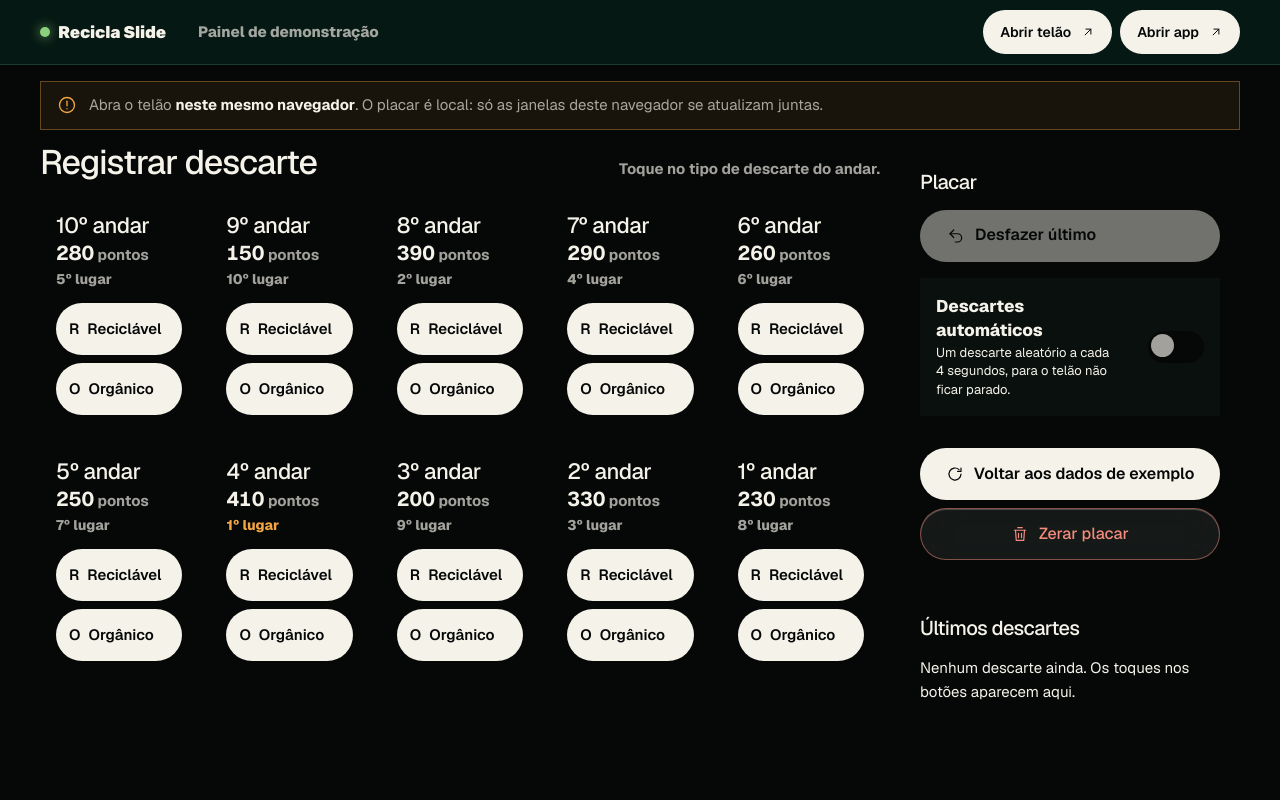
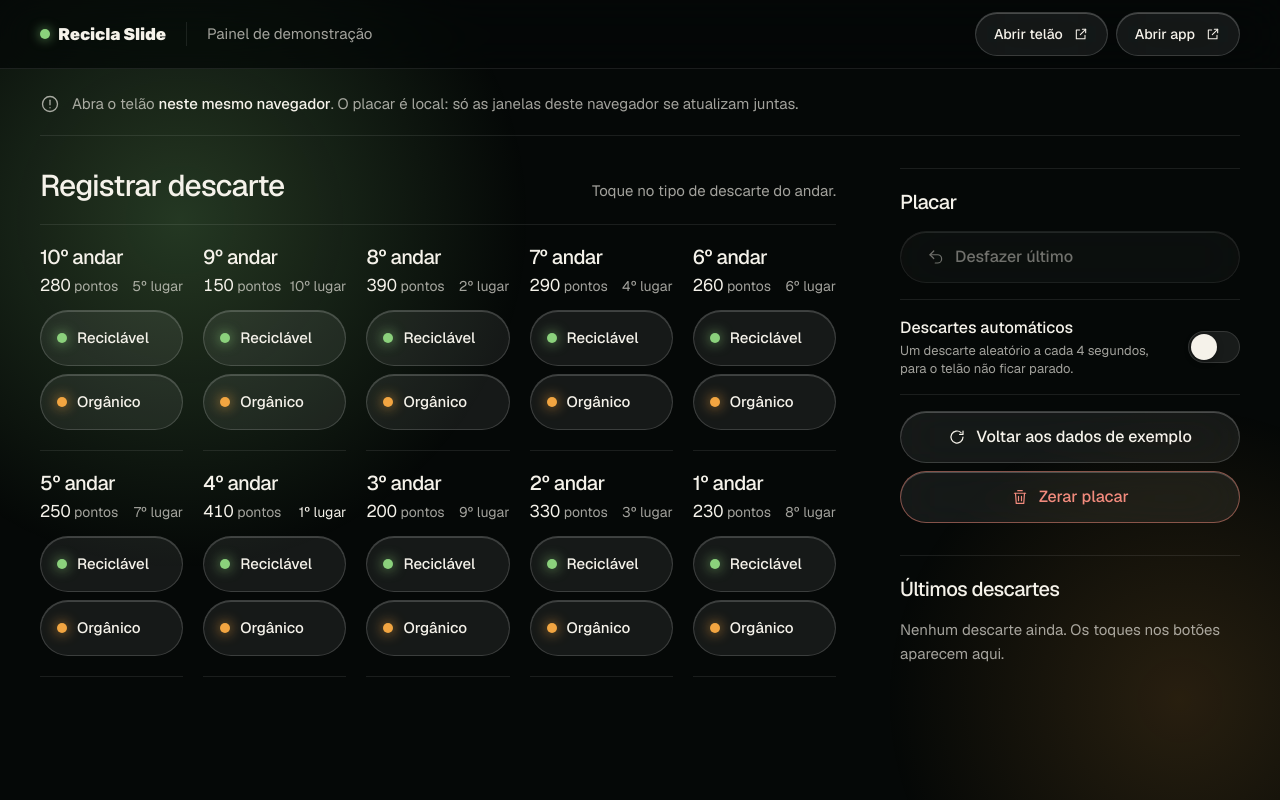
Before and after one commit to tafnerdev/recicla-app, a website with bundled scripts: page demo/index.html in a window 1280 px wide. Built offline with nearby package versions, Linux system fonts and the light colour scheme; a web font is replaced by a local one.

Commit message:
Redesign, etapa 7: painel de demonstração e página 404
- Painel: mesmo layout e funções; andares em blocos separados por linha
  fina, botões de vidro de 56 px com ponto colorido (sem fichas R e O),
  chave com trilho em --trilho e bolinha clara (verde quando ligada),
  zerar em --erro, teclas com borda fina
- 404: luz ambiente, prédio em SVG com todos os andares apagados, "Esse
  andar não existe." e o botão principal para voltar ao início

Co-Authored-By: Claude Opus 5.5 <noreply@anthropic.com>
Claude-Session: https://claude.ai/code/session_017Uo4h7p6QncwdAJRiagarF

```diff
--- a/css/demo.css
+++ b/css/demo.css
@@ -1,30 +1,44 @@
-/* Recicla Slide: painel de demonstração (/demo). Ferramenta de operador: denso e direto. */
+/* Recicla Slide: painel de demonstração (/demo). Ferramenta de operador: mesmo layout, pele nova. */
+
+.d-luz-1 {
+  left: -200px;
+  top: -160px;
+  width: 760px;
+  height: 760px;
+}
+
+.d-luz-2 {
+  right: -220px;
+  bottom: -220px;
+  width: 640px;
+  height: 640px;
+}
 
 .d-topo {
   position: sticky;
   top: 0;
   z-index: var(--z-cabecalho);
-  background: rgb(7 27 22 / 0.9);
-  backdrop-filter: blur(14px);
-  -webkit-backdrop-filter: blur(14px);
-  border-bottom: 1px solid rgb(36 73 62 / 0.7);
+  padding-top: env(safe-area-inset-top);
+  background: rgba(5, 8, 7, 0.72);
+  -webkit-backdrop-filter: blur(20px) saturate(160%);
+  backdrop-filter: blur(20px) saturate(160%);
+  border-bottom: 1px solid var(--linha);
 }
 
 .d-topo__linha {
   display: flex;
   align-items: center;
   flex-wrap: wrap;
-  gap: var(--e-2) var(--e-4);
-  min-height: 64px;
+  gap: var(--e-2) var(--e-5);
+  min-height: 68px;
   padding-block: var(--e-2);
 }
 
 .d-topo__nome {
-  padding-left: var(--e-4);
-  border-left: 1px solid var(--borda);
+  padding-left: var(--e-5);
+  border-left: 1px solid var(--linha);
   color: var(--texto-2);
-  font-weight: 800;
-  font-size: 0.9375rem;
+  font-size: 15px;
   white-space: nowrap;
 }
 
@@ -36,14 +50,13 @@
 
 .d-topo__links .botao {
   min-height: 44px;
-  padding: 0 var(--e-4);
-  font-size: 0.875rem;
+  padding: 0 18px;
+  font-size: 14px;
 }
 
 .d-topo__links .icone {
-  width: 1em;
-  height: 1em;
-  transform: rotate(-45deg);
+  width: 16px;
+  height: 16px;
 }
 
 @media (max-width: 560px) {
@@ -62,31 +75,28 @@
 }
 
 .d-principal {
-  padding-block: var(--e-4) var(--e-8);
+  padding-block: var(--e-6) var(--e-10);
 }
 
 .d-aviso {
   display: flex;
   align-items: flex-start;
   gap: var(--e-3);
-  padding: var(--e-3) var(--e-4);
-  border-radius: var(--r-interno);
-  background: rgb(242 165 65 / 0.08);
-  border: 1px solid rgb(242 165 65 / 0.35);
+  padding-bottom: var(--e-5);
+  border-bottom: 1px solid var(--linha);
   color: var(--texto-2);
-  font-size: 0.9375rem;
-  line-height: 1.5;
+  font-size: 15px;
+  line-height: 22px;
 }
 
 .d-aviso strong {
   color: var(--texto);
+  font-weight: 500;
 }
 
 .d-aviso [data-icone] {
-  display: inline-grid;
   margin-top: 1px;
-  color: var(--laranja);
-  flex: none;
+  color: var(--texto-2);
 }
 
 .d-aviso .icone {
@@ -98,19 +108,20 @@
 
 .d-grade {
   display: grid;
-  gap: var(--e-5);
-  margin-top: var(--e-5);
+  gap: var(--e-8);
+  margin-top: var(--e-7);
 }
 
 @media (min-width: 1100px) {
   .d-grade {
     grid-template-columns: minmax(0, 1fr) 340px;
+    gap: var(--e-9);
     align-items: start;
   }
 
   .d-lado {
     position: sticky;
-    top: calc(64px + var(--e-5));
+    top: calc(68px + var(--e-6));
   }
 }
 
@@ -118,12 +129,12 @@
   display: grid;
   grid-template-columns: repeat(auto-fill, minmax(160px, 1fr));
   gap: var(--e-3);
-  margin-top: var(--e-5);
+  margin-top: var(--e-7);
 }
 
 .d-carregando .esqueleto {
-  height: 196px;
-  border-radius: var(--r-cartao);
+  height: 176px;
+  border-radius: 20px;
 }
 
 .d-erro {
@@ -142,38 +153,43 @@
   align-items: baseline;
   flex-wrap: wrap;
   justify-content: space-between;
-  gap: var(--e-2) var(--e-4);
+  gap: var(--e-2) var(--e-5);
 }
 
 .d-andares__cabeca h1 {
-  font-size: clamp(1.625rem, 1.3rem + 1.2vw, 2.125rem);
+  font-size: 30px;
+  line-height: 36px;
+  font-weight: 500;
 }
 
 .d-ultimo {
-  min-height: 1.6em;
+  min-height: 22px;
   color: var(--texto-2);
-  font-weight: 700;
-  font-size: 0.9375rem;
+  font-size: 15px;
+  line-height: 22px;
 }
 
 .d-ultimo strong {
   color: var(--texto);
+  font-weight: 500;
 }
 
 .d-vazio {
-  margin-top: var(--e-3);
-  padding: var(--e-3) var(--e-4);
-  border-radius: var(--r-interno);
-  border: 1px dashed var(--borda-forte);
+  margin-top: var(--e-4);
+  padding: var(--e-3) 0;
+  border-top: 1px solid var(--linha);
+  border-bottom: 1px solid var(--linha);
   color: var(--texto-2);
-  font-weight: 700;
+  font-size: 15px;
 }
 
+/* Cada andar: bloco simples separado por linha fina */
 .d-lista {
   display: grid;
   grid-template-columns: repeat(auto-fill, minmax(160px, 1fr));
-  gap: var(--e-3);
-  margin-top: var(--e-4);
+  column-gap: var(--e-6);
+  margin-top: var(--e-5);
+  border-top: 1px solid var(--linha);
 }
 
 @media (min-width: 560px) and (max-width: 1099px) {
@@ -189,44 +205,43 @@
 @media (min-width: 1100px) {
   .d-lista {
     grid-template-columns: repeat(5, minmax(0, 1fr));
+    column-gap: var(--e-5);
   }
 }
 
 .d-andar {
   position: relative;
   display: grid;
+  align-content: start;
   gap: var(--e-3);
-  padding: var(--e-4);
-  border-radius: var(--r-cartao);
-  background: var(--cartao);
-  border: 1px solid var(--borda);
-  transition: transform var(--t-ui) var(--ease-saida);
+  padding: var(--e-5) 0;
+  border-bottom: 1px solid var(--linha);
 }
 
-.d-andar[aria-current='true'] {
-  border-color: var(--verde);
-  box-shadow: 0 0 0 3px rgb(139 209 124 / 0.22);
+.d-andar[aria-current='true'] .d-andar__nome::after {
+  content: '';
+  display: inline-block;
+  width: 6px;
+  height: 6px;
+  margin-left: 8px;
+  border-radius: 50%;
+  background: var(--texto);
+  vertical-align: middle;
 }
 
 .d-andar__brilho {
   position: absolute;
-  inset: -1px;
-  border-radius: inherit;
-  background: rgb(139 209 124 / 0.2);
-  box-shadow: inset 0 0 0 2px rgb(182 234 168 / 0.7);
+  inset: 4px -8px;
+  border-radius: 16px;
+  background: rgba(255, 255, 255, 0.06);
   opacity: 0;
   pointer-events: none;
 }
 
-.d-andar__brilho[data-tipo='organico'] {
-  background: rgb(242 165 65 / 0.18);
-  box-shadow: inset 0 0 0 2px rgb(242 165 65 / 0.75);
-}
-
 .d-andar__nome {
-  font-size: 1.375rem;
-  line-height: 1.1;
-  letter-spacing: -0.02em;
+  font-size: 20px;
+  line-height: 24px;
+  font-weight: 500;
   white-space: nowrap;
 }
 
@@ -239,26 +254,24 @@
   margin-top: calc(-1 * var(--e-2));
 }
 
+.d-andar__pontos {
+  color: var(--texto-2);
+  font-size: 14px;
+}
+
+.d-andar__pontos .numero {
+  color: var(--texto);
+  font-size: 17px;
+}
+
 .d-andar__posicao {
   color: var(--texto-2);
-  font-size: 0.875rem;
-  font-weight: 800;
+  font-size: 14px;
   white-space: nowrap;
 }
 
 .d-andar[data-posicao='1'] .d-andar__posicao {
-  color: var(--laranja);
-}
-
-.d-andar__pontos {
-  color: var(--texto-2);
-  font-size: 0.9375rem;
-  font-weight: 700;
-}
-
-.d-andar__pontos .numero {
   color: var(--texto);
-  font-size: 1.25rem;
 }
 
 .d-andar__botoes {
@@ -266,24 +279,39 @@
   gap: var(--e-2);
 }
 
-.d-andar__botoes .botao {
+/* Botões de vidro com ponto colorido, 56 px */
+.d-tipo {
   justify-content: flex-start;
-  min-height: 52px;
-  padding: 0 var(--e-4) 0 var(--e-3);
-  gap: var(--e-2);
-  font-size: 0.9375rem;
+  min-height: 56px;
+  padding: 0 var(--e-4);
+  gap: 10px;
+  border-color: rgba(255, 255, 255, 0.16);
+  background: var(--vidro);
+  color: var(--texto);
+  font-size: 15px;
+  font-weight: 500;
+  box-shadow: inset 0 1px 0 rgba(255, 255, 255, 0.18);
+}
+
+.d-tipo::after {
+  background: rgba(255, 255, 255, 0.05);
+}
+
+.d-tipo .ponto {
+  --tam-ponto: 10px;
 }
 
 /* Lateral */
 
 .d-lado {
   display: grid;
-  gap: var(--e-4);
+  gap: var(--e-7);
 }
 
 @media (min-width: 700px) and (max-width: 1099px) {
   .d-lado {
     grid-template-columns: 1fr 1fr;
+    column-gap: var(--e-7);
   }
 
   .d-historico {
@@ -291,18 +319,16 @@
   }
 }
 
-.d-lado .cartao {
-  padding: var(--e-5);
+.d-bloco {
+  padding-top: var(--e-5);
+  border-top: 1px solid var(--linha);
 }
 
 .d-lado h2 {
-  font-size: 1.25rem;
   margin-bottom: var(--e-4);
-}
-
-.d-desfazer [data-icone],
-.d-controles__perigo [data-icone] {
-  display: inline-grid;
+  font-size: 20px;
+  line-height: 26px;
+  font-weight: 500;
 }
 
 .d-desfazer {
@@ -316,30 +342,32 @@
   align-items: center;
   gap: var(--e-4);
   margin-top: var(--e-4);
-  padding: var(--e-4);
-  border-radius: var(--r-interno);
-  background: var(--fundo-2);
+  padding: var(--e-4) 0;
+  border-top: 1px solid var(--linha);
+  border-bottom: 1px solid var(--linha);
 }
 
 .d-auto__titulo {
-  font-weight: 800;
+  font-size: 16px;
+  font-weight: 500;
 }
 
 .d-auto__texto {
   margin-top: 2px;
-  color: var(--texto-3);
-  font-size: 0.8125rem;
-  line-height: 1.45;
+  color: var(--texto-2);
+  font-size: 13px;
+  line-height: 18px;
 }
 
+/* Chave: trilho em --trilho, bolinha --texto; ligada, trilho verde */
 .d-chave {
   position: relative;
   flex: none;
-  width: 56px;
+  width: 52px;
   height: 32px;
   border-radius: var(--r-pilula);
-  border: 1.5px solid var(--borda-forte);
-  background: var(--fundo);
+  background: var(--trilho);
+  box-shadow: inset 0 0 0 1px rgba(255, 255, 255, 0.12);
 }
 
 .d-chave::after {
@@ -350,10 +378,9 @@
 }
 
 .d-chave::before {
-  /* fundo verde da chave ligada: aparece por opacidade */
   content: '';
   position: absolute;
-  inset: -1.5px;
+  inset: 0;
   border-radius: inherit;
   background: var(--verde);
   opacity: 0;
@@ -364,10 +391,11 @@
   position: absolute;
   top: 3px;
   left: 3px;
-  width: 23px;
-  height: 23px;
+  width: 26px;
+  height: 26px;
   border-radius: 50%;
-  background: var(--texto-2);
+  background: var(--texto);
+  box-shadow: 0 2px 6px rgba(0, 0, 0, 0.35);
   transition: transform var(--t-ui) var(--ease-saida);
 }
 
@@ -376,31 +404,33 @@
 }
 
 .d-chave[aria-checked='true'] .d-chave__bola {
-  transform: translateX(24px);
-  background: var(--fundo);
+  transform: translateX(20px);
 }
 
 .d-controles__perigo {
   display: grid;
   gap: var(--e-2);
   margin-top: var(--e-4);
-  padding-top: var(--e-4);
-  border-top: 1px solid var(--borda);
+}
+
+.d-controles .botao [data-icone] svg {
+  width: 18px;
+  height: 18px;
 }
 
 .d-atalhos dl {
   display: grid;
   gap: var(--e-3);
-  font-size: 0.9375rem;
+  font-size: 15px;
 }
 
 .d-atalhos dt {
-  font-weight: 700;
+  font-weight: 500;
 }
 
 .d-atalhos dd {
   color: var(--texto-2);
-  font-size: 0.875rem;
+  font-size: 14px;
 }
 
 kbd {
@@ -409,12 +439,10 @@ kbd {
   min-width: 1.9em;
   padding: 0.05em 0.45em;
   border-radius: 6px;
-  border: 1px solid var(--borda-forte);
-  border-bottom-width: 2px;
-  background: var(--fundo-2);
-  font-family: var(--fonte-titulo);
-  font-size: 0.8125rem;
-  font-weight: 800;
+  border: 1px solid rgba(255, 255, 255, 0.22);
+  font-family: var(--fonte);
+  font-size: 13px;
+  font-weight: 500;
 }
 
 @media (hover: none) {
@@ -425,7 +453,6 @@ kbd {
 
 .d-historico__lista {
   display: grid;
-  gap: var(--e-2);
 }
 
 .d-historico__item {
@@ -433,30 +460,30 @@ kbd {
   grid-template-columns: auto minmax(0, 1fr) auto;
   align-items: center;
   gap: var(--e-3);
-  font-size: 0.9375rem;
+  padding: 10px 0;
+  border-bottom: 1px solid var(--linha);
+  font-size: 15px;
 }
 
 .d-historico__item strong {
-  font-weight: 800;
+  font-weight: 500;
 }
 
 .d-historico__origem {
   display: block;
-  color: var(--texto-3);
-  font-size: 0.8125rem;
-  font-weight: 600;
+  color: var(--texto-2);
+  font-size: 13px;
 }
 
 .d-historico__quando {
-  color: var(--texto-3);
-  font-size: 0.8125rem;
-  font-weight: 700;
+  color: var(--texto-2);
+  font-size: 13px;
   white-space: nowrap;
 }
 
 .d-historico__vazio {
-  color: var(--texto-3);
-  font-size: 0.9375rem;
+  color: var(--texto-2);
+  font-size: 15px;
 }
 
 .d-historico__lista:empty {
--- a/demo/index.html
+++ b/demo/index.html
@@ -6,20 +6,25 @@
     <title>Painel de demonstração | Recicla Slide</title>
     <meta name="description" content="Painel para registrar descartes e zerar o placar durante a apresentação." />
     <meta name="robots" content="noindex" />
-    <meta name="theme-color" content="#071B16" />
+    <meta name="theme-color" content="#050807" />
     <meta name="color-scheme" content="dark" />
     <link rel="manifest" href="../manifest.webmanifest" />
     <link rel="icon" href="../icons/icon.svg" type="image/svg+xml" />
     <link rel="icon" href="../icons/favicon-32.png" sizes="32x32" type="image/png" />
     <link rel="apple-touch-icon" href="../icons/apple-touch-icon.png" />
     <link rel="preload" href="../fonts/rubik-latin.woff2" as="font" type="font/woff2" crossorigin />
-    <link rel="preload" href="../fonts/nunito-sans-latin.woff2" as="font" type="font/woff2" crossorigin />
+    <link rel="preload" href="../fonts/geist-latin.woff2" as="font" type="font/woff2" crossorigin />
     <link rel="stylesheet" href="../css/base.css" />
     <link rel="stylesheet" href="../css/demo.css" />
     <script type="module" src="../js/demo.js"></script>
     <script type="module" src="../js/pwa.js"></script>
   </head>
   <body class="tela-demo">
+    <div class="luzes" aria-hidden="true">
+      <div class="luz luz--verde d-luz-1"></div>
+      <div class="luz luz--laranja d-luz-2"></div>
+    </div>
+
     <a class="pular-para-conteudo" href="#andares">Pular para os andares</a>
 
     <header class="d-topo">
@@ -27,8 +32,8 @@
         <a class="logo" href="../" aria-label="Recicla Slide, página inicial" translate="no">Recicla Slide</a>
         <p class="d-topo__nome">Painel de demonstração</p>
         <nav class="d-topo__links" aria-label="Outras telas">
-          <a class="botao botao--fantasma" href="../telao/" target="telao-recicla" data-icone-fim="seta">Abrir telão</a>
-          <a class="botao botao--fantasma" href="../app/?andar=7" target="app-recicla" data-icone-fim="seta">Abrir app</a>
+          <a class="botao botao--vidro" href="../telao/" target="telao-recicla" data-icone-fim="externo">Abrir telão</a>
+          <a class="botao botao--vidro" href="../app/?andar=7" target="app-recicla" data-icone-fim="externo">Abrir app</a>
         </nav>
       </div>
     </header>
@@ -45,7 +50,7 @@
         <div class="esqueleto"></div><div class="esqueleto"></div><div class="esqueleto"></div><div class="esqueleto"></div><div class="esqueleto"></div>
       </div>
 
-      <div class="cartao d-erro" id="d-erro" hidden></div>
+      <div class="d-erro" id="d-erro" hidden></div>
 
       <div class="d-grade" id="d-painel" hidden>
         <section class="d-andares" id="andares" aria-labelledby="d-titulo" tabindex="-1">
@@ -58,10 +63,10 @@
         </section>
 
         <aside class="d-lado" aria-label="Controles do placar">
-          <section class="cartao d-controles" aria-labelledby="d-controles-titulo">
+          <section class="d-bloco d-controles" aria-labelledby="d-controles-titulo">
             <h2 id="d-controles-titulo">Placar</h2>
 
-            <button type="button" class="botao botao--fantasma botao--bloco d-desfazer" id="d-desfazer" disabled>
+            <button type="button" class="botao botao--vidro botao--bloco d-desfazer" id="d-desfazer" disabled>
               <span data-icone="desfazer"></span><span id="d-desfazer-texto">Desfazer último</span>
             </button>
 
@@ -76,7 +81,7 @@
             </div>
 
             <div class="d-controles__perigo">
-              <button type="button" class="botao botao--fantasma botao--bloco" id="d-restaurar">
+              <button type="button" class="botao botao--vidro botao--bloco" id="d-restaurar">
                 <span data-icone="atualizar"></span>Voltar aos dados de exemplo
               </button>
               <button type="button" class="botao botao--perigo botao--bloco" id="d-zerar">
@@ -85,7 +90,7 @@
             </div>
           </section>
 
-          <section class="cartao d-atalhos" aria-labelledby="d-atalhos-titulo">
+          <section class="d-bloco d-atalhos" aria-labelledby="d-atalhos-titulo">
             <h2 id="d-atalhos-titulo">Atalhos de teclado</h2>
             <dl>
               <div><dt><kbd>1</kbd> a <kbd>9</kbd>, <kbd>0</kbd></dt><dd>escolhe o andar (0 é o 10º)</dd></div>
@@ -94,7 +99,7 @@
             </dl>
           </section>
 
-          <section class="cartao d-historico" aria-labelledby="d-historico-titulo">
+          <section class="d-bloco d-historico" aria-labelledby="d-historico-titulo">
             <h2 id="d-historico-titulo">Últimos descartes</h2>
             <ol class="d-historico__lista" id="d-historico" role="list"></ol>
             <p class="d-historico__vazio" id="d-historico-vazio">Nenhum descarte ainda. Os toques nos botões aparecem aqui.</p>
--- a/js/demo.js
+++ b/js/demo.js
@@ -15,6 +15,7 @@ import {
   nomeAndar,
   ordinal,
   prepararAvisos,
+  ponto,
   pulsar,
   rotuloPontos,
   tempoRelativo,
@@ -99,12 +100,12 @@ function montarCartoes() {
             'button',
             {
               type: 'button',
-              class: `botao${tipo === 'organico' ? ' botao--organico' : ''}`,
+              class: 'botao d-tipo',
               dataset: { tipo },
               'aria-label': `${ROTULO_TIPO[tipo]} no ${nomeAndar(andar)}`,
               onclick: () => registrar(andar, tipo),
             },
-            el('span', { class: `marca-tipo${tipo === 'organico' ? ' marca-tipo--organico' : ''}`, 'aria-hidden': 'true' }, tipo === 'organico' ? 'O' : 'R'),
+            ponto(tipo, 'ponto--brilho'),
             ROTULO_TIPO[tipo],
           ),
         ),
@@ -139,7 +140,7 @@ function renderizar() {
       el(
         'li',
         { class: 'd-historico__item', dataset: { em: h.em } },
-        el('span', { class: `marca-tipo${h.descarte === 'organico' ? ' marca-tipo--organico' : ''}`, 'aria-hidden': 'true' }, h.descarte === 'organico' ? 'O' : 'R'),
+        ponto(h.descarte),
         el(
           'span',
           {},
```
Also changed, not shown: 404.html (+75 -24 lines), DIARIO.md (+1 -0 lines), tests/extras.spec.js (+1 -1 lines).
